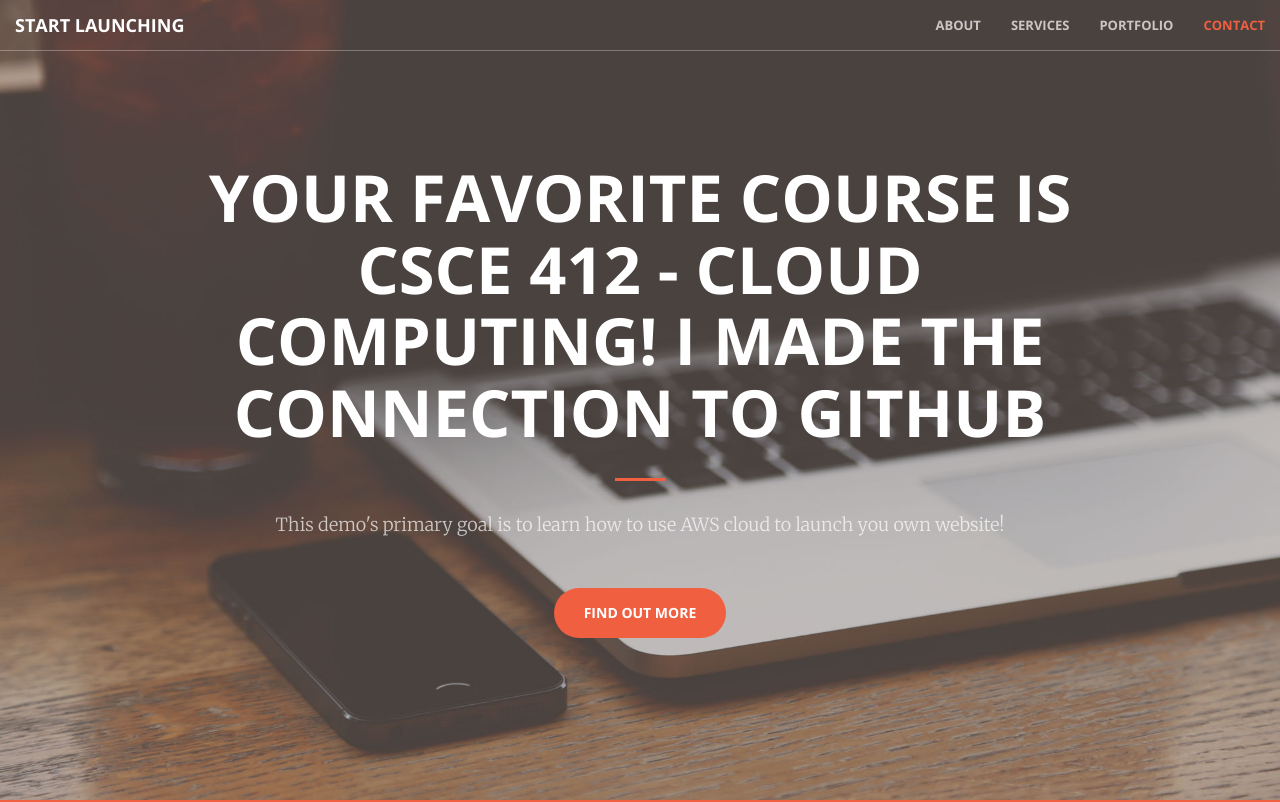
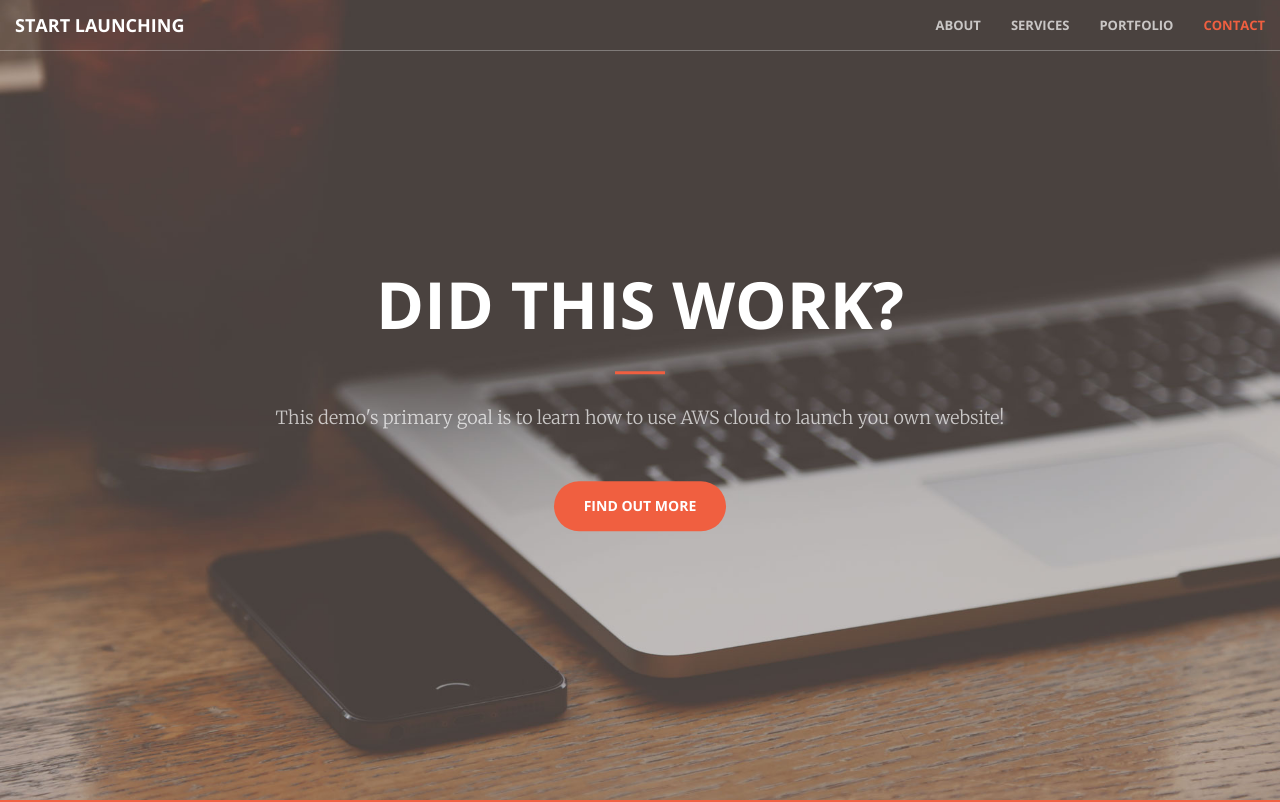
Before and after one commit to nathanhtkd/412_Project_3, a plain HTML site: page index.html in a window 1280 px wide. Shown: the top 802 px of the page. Drawn offline with nearby package versions, Linux system fonts and the light colour scheme.

Commit message:
testing changes

```diff
--- a/index.html
+++ b/index.html
@@ -74,7 +74,7 @@
     <header>
         <div class="header-content">
             <div class="header-content-inner">
-                <h1>Your Favorite Course is CSCE 412 - Cloud Computing! I MADE THE CONNECTION TO GITHUB</h1>
+                <h1>Did this work?</h1>
                 <hr>
                 <p>This demo's primary goal is to learn how to use AWS cloud to launch you own website!</p>
                 <a href="#about" class="btn btn-primary btn-xl page-scroll">Find Out More</a>
```
